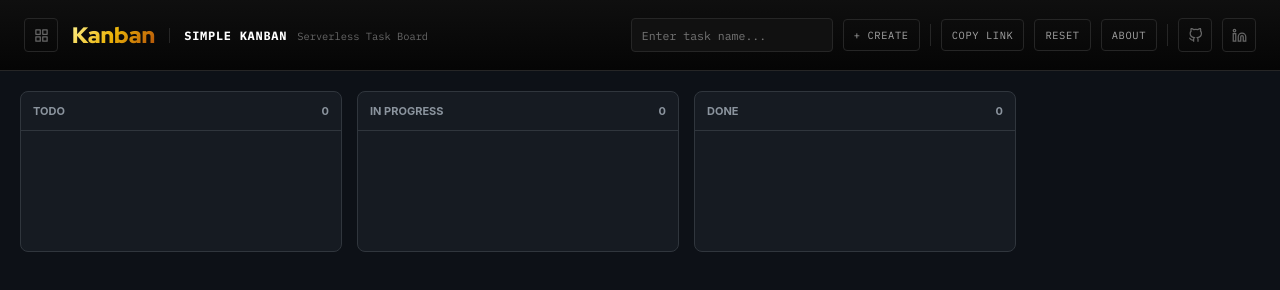
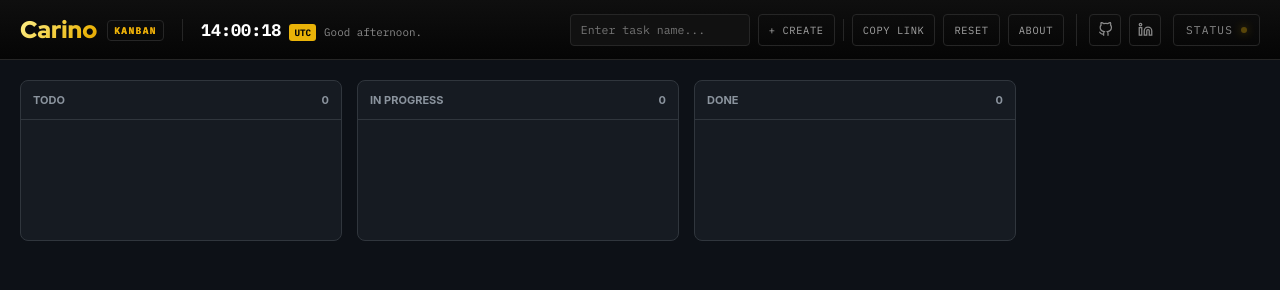
Before and after one commit to MiguelCarino/Simple-Kanban, a plain HTML site: page index.html in a window 1280 px wide. Drawn offline with Linux system fonts and the light colour scheme.

Commit message:
updated navbar

```diff
--- /dev/null
+++ b/carino-navbar.js
@@ -0,0 +1,173 @@
+/* ============================================================
+   carino-navbar.js — the shared Carino navbar, self-injecting.
+   ------------------------------------------------------------
+   Drop this file into any Carino Systems project and include it:
+
+     <script src="carino-navbar.js" data-app="AppName" defer></script>
+
+   It injects its own (scoped) styles + the canonical top-header
+   markup, then runs the live clock, greeting and the "Status"
+   diagnostics dropdown. Fully self-contained — no external deps,
+   no dependency on the app's own CSS. All styles are scoped under
+   #carinoNav so nothing leaks into (or clashes with) the app.
+   ============================================================ */
+(function () {
+  'use strict';
+
+  var TAG = (document.currentScript && document.currentScript.getAttribute('data-app')) || '';
+
+  var CSS = ''
+    + '#carinoNav{--cn-accent:#eab308;--cn-bg:#050505;--cn-border:#262626;--cn-text:#fff;--cn-muted:#8a8a8a;'
+    + '--cn-mono:"IBM Plex Mono",ui-monospace,SFMono-Regular,Menlo,monospace;'
+    + '--cn-sans:"IBM Plex Sans",system-ui,-apple-system,sans-serif;'
+    + 'height:60px;flex-shrink:0;box-sizing:border-box;background:linear-gradient(180deg,#0f0f0f 0%,#050505 100%);'
+    + 'border-bottom:1px solid var(--cn-border);display:flex;align-items:center;justify-content:space-between;'
+    + 'gap:16px;padding:0 20px;position:relative;z-index:2147483000;font-family:var(--cn-sans);}'
+    + '#carinoNav *,#carinoNav *::before,#carinoNav *::after{box-sizing:border-box;}'
+    + '#carinoNav .cn-left{display:flex;align-items:center;gap:18px;min-width:0;flex:1 1 auto;overflow:hidden;}'
+    + '#carinoNav .cn-right{display:flex;align-items:center;gap:10px;flex-shrink:0;}'
+    + '#carinoNav .brand-name{font-family:"Red Hat Display",var(--cn-sans);font-weight:900;font-size:1.5rem;line-height:1;'
+    + 'background:linear-gradient(130deg,#fef08a 0%,#eab308 50%,#b45309 100%);-webkit-background-clip:text;background-clip:text;'
+    + '-webkit-text-fill-color:transparent;text-decoration:none;white-space:nowrap;cursor:pointer;}'
+    + '#carinoNav .app-tag{-webkit-text-fill-color:var(--cn-accent);color:var(--cn-accent);font-family:var(--cn-mono);'
+    + 'font-size:.6rem;font-weight:700;letter-spacing:.14em;text-transform:uppercase;border:1px solid var(--cn-border);'
+    + 'border-radius:4px;padding:3px 6px;margin-left:10px;vertical-align:middle;}'
+    + '#carinoNav .app-tag:empty{display:none;}'
+    + '#carinoNav .header-clock{display:flex;align-items:baseline;gap:8px;border-left:1px solid var(--cn-border);padding-left:18px;min-width:0;overflow:hidden;}'
+    + '#carinoNav .clock-time{font-family:var(--cn-mono);font-size:1.05rem;font-weight:700;color:var(--cn-text);flex-shrink:0;}'
+    + '#carinoNav .clock-tz{font-family:var(--cn-mono);font-size:.58rem;font-weight:700;color:#050505;background:var(--cn-accent);padding:2px 5px;border-radius:3px;flex-shrink:0;}'
+    + '#carinoNav .brand-greeting{font-family:var(--cn-mono);font-size:.68rem;color:var(--cn-muted);white-space:nowrap;overflow:hidden;text-overflow:ellipsis;min-width:0;}'
+    + '#carinoNav .social-row{display:flex;gap:8px;}'
+    + '#carinoNav .icon-btn{width:32px;height:32px;border:1px solid var(--cn-border);border-radius:4px;display:flex;'
+    + 'align-items:center;justify-content:center;color:var(--cn-muted);transition:.2s;text-decoration:none;background:transparent;cursor:pointer;}'
+    + '#carinoNav .icon-btn:hover{border-color:var(--cn-accent);color:#050505;background:var(--cn-accent);transform:translateY(-2px);box-shadow:0 4px 12px rgba(234,179,8,.18);}'
+    + '#carinoNav .icon-btn svg{width:15px;height:15px;}'
+    + '#carinoNav .status-toggle{display:flex;align-items:center;gap:8px;background:transparent;border:1px solid var(--cn-border);'
+    + 'color:var(--cn-muted);font-family:var(--cn-mono);font-size:.7rem;text-transform:uppercase;letter-spacing:.1em;'
+    + 'padding:0 12px;height:32px;border-radius:4px;cursor:pointer;transition:.2s;}'
+    + '#carinoNav .status-toggle:hover{border-color:var(--cn-accent);color:var(--cn-accent);background:rgba(234,179,8,.06);}'
+    + '#carinoNav .pulse-dot{width:6px;height:6px;border-radius:50%;background:var(--cn-accent);box-shadow:0 0 8px var(--cn-accent);animation:cnPulse 2s ease-in-out infinite;}'
+    + '@keyframes cnPulse{0%,100%{opacity:1;}50%{opacity:.35;}}'
+    + '#carinoNav .diag-dropdown{position:absolute;top:calc(100% - 4px);right:16px;width:280px;background:#111;border:1px solid var(--cn-border);'
+    + 'border-radius:8px;padding:16px;box-shadow:0 18px 40px rgba(0,0,0,.6);opacity:0;visibility:hidden;transform:translateY(-8px);transition:.18s;z-index:2147483001;}'
+    + '#carinoNav .diag-dropdown.open{opacity:1;visibility:visible;transform:translateY(0);}'
+    + '#carinoNav .diag-section{font-family:var(--cn-mono);font-size:.58rem;letter-spacing:.12em;text-transform:uppercase;color:var(--cn-muted);margin:12px 0 6px;border-bottom:1px solid var(--cn-border);padding-bottom:4px;}'
+    + '#carinoNav .diag-section:first-child{margin-top:0;}'
+    + '#carinoNav .diag-row{display:flex;justify-content:space-between;align-items:baseline;gap:12px;font-size:.78rem;padding:3px 0;}'
+    + '#carinoNav .diag-lbl{color:var(--cn-muted);flex-shrink:0;}'
+    + '#carinoNav .diag-val{font-family:var(--cn-mono);color:var(--cn-text);text-align:right;word-break:break-all;}'
+    + '#carinoNav .cn-right{gap:12px;min-width:0;}'
+    + '#carinoNav .cn-actions{display:flex;align-items:center;gap:8px;flex-wrap:nowrap;min-width:0;}'
+    + '#carinoNav .cn-actions + .social-row{border-left:1px solid var(--cn-border);padding-left:12px;}'
+    + '@media(max-width:900px){#carinoNav .header-clock{display:none;}}'
+    + '@media(max-width:640px){#carinoNav .app-tag,#carinoNav .status-toggle span{display:none;}}';
+
+  var GH = 'M9 19c-5 1.5-5-2.5-7-3m14 6v-3.87a3.37 3.37 0 0 0-.94-2.61c3.14-.35 6.44-1.54 6.44-7A5.44 5.44 0 0 0 20 4.77 5.07 5.07 0 0 0 19.91 1S18.73.65 16 2.48a13.38 13.38 0 0 0-7 0C6.27.65 5.09 1 5.09 1A5.07 5.07 0 0 0 5 4.77a5.44 5.44 0 0 0-1.5 3.78c0 5.42 3.3 6.61 6.44 7A3.37 3.37 0 0 0 9 18.13V22';
+  var LI = 'M16 8a6 6 0 0 1 6 6v7h-4v-7a2 2 0 0 0-2-2 2 2 0 0 0-2 2v7h-4v-7a6 6 0 0 1 6-6z';
+
+  var MARKUP = ''
+    + '<header class="top-header" id="carinoNav">'
+    + '<div class="cn-left">'
+    + '<a class="brand-name" href="https://carino.systems/" title="Carino Systems — back to hub">Carino<span class="app-tag"></span></a>'
+    + '<div class="header-clock" aria-hidden="true">'
+    + '<span class="clock-time" id="cnClock">00:00:00</span>'
+    + '<span class="clock-tz" id="cnTz">LOCAL</span>'
+    + '<span class="brand-greeting" id="cnGreeting">Ready.</span>'
+    + '</div></div>'
+    + '<div class="cn-right">'
+    + '<div class="social-row">'
+    + '<a href="https://github.com/MiguelCarino" target="_blank" rel="noopener" class="icon-btn" title="GitHub" aria-label="GitHub"><svg viewBox="0 0 24 24" fill="none" stroke="currentColor" stroke-width="2"><path d="' + GH + '"></path></svg></a>'
+    + '<a href="https://www.linkedin.com/in/miguelcarino94/" target="_blank" rel="noopener" class="icon-btn" title="LinkedIn" aria-label="LinkedIn"><svg viewBox="0 0 24 24" fill="none" stroke="currentColor" stroke-width="2"><path d="' + LI + '"></path><rect x="2" y="9" width="4" height="12"></rect><circle cx="4" cy="4" r="2"></circle></svg></a>'
+    + '</div>'
+    + '<button class="status-toggle" id="cnToggle" title="Status" aria-label="Status" aria-haspopup="true" aria-expanded="false" aria-controls="cnBox"><span>Status</span><div class="pulse-dot"></div></button>'
+    + '</div>'
+    + '<div class="diag-dropdown" id="cnBox">'
+    + '<div class="diag-section">Session</div>'
+    + '<div class="diag-row"><span class="diag-lbl">Local time</span><span class="diag-val" id="cnDiagClock">--:--:--</span></div>'
+    + '<div class="diag-row"><span class="diag-lbl">Time zone</span><span class="diag-val" id="cnDiagTz">--</span></div>'
+    + '<div class="diag-row"><span class="diag-lbl">UTC</span><span class="diag-val" id="cnDiagUtc">--:--</span></div>'
+    + '<div class="diag-section">Client</div>'
+    + '<div class="diag-row"><span class="diag-lbl">Status</span><span class="diag-val" id="cnDiagNet">--</span></div>'
+    + '<div class="diag-row"><span class="diag-lbl">Viewport</span><span class="diag-val" id="cnDiagVp">--</span></div>'
+    + '<div class="diag-row"><span class="diag-lbl">Platform</span><span class="diag-val" id="cnDiagPlat">--</span></div>'
+    + '<div class="diag-row"><span class="diag-lbl">Language</span><span class="diag-val" id="cnDiagLang">--</span></div>'
+    + '</div>'
+    + '</header>';
+
+  function set(id, v) { var el = document.getElementById(id); if (el) el.textContent = v; }
+  function pad(n) { return String(n).padStart(2, '0'); }
+
+  function tick() {
+    var d = new Date();
+    var t = pad(d.getHours()) + ':' + pad(d.getMinutes()) + ':' + pad(d.getSeconds());
+    set('cnClock', t); set('cnDiagClock', t);
+    set('cnDiagUtc', pad(d.getUTCHours()) + ':' + pad(d.getUTCMinutes()) + 'Z');
+    var tz;
+    try { tz = Intl.DateTimeFormat().resolvedOptions().timeZone.split('/').pop() || 'LOCAL'; } catch (e) { tz = 'LOCAL'; }
+    set('cnTz', tz); set('cnDiagTz', tz);
+    var h = d.getHours();
+    set('cnGreeting', h < 5 ? 'Late shift.' : h < 12 ? 'Good morning.' : h < 18 ? 'Good afternoon.' : 'Good evening.');
+  }
+
+  function updateClientDiag() {
+    set('cnDiagNet', navigator.onLine ? 'Online' : 'Offline');
+    set('cnDiagVp', window.innerWidth + '×' + window.innerHeight);
+    set('cnDiagPlat', navigator.platform || '--');
+    set('cnDiagLang', navigator.language || '--');
+  }
+
+  function wireDiag() {
+    var toggle = document.getElementById('cnToggle');
+    var box = document.getElementById('cnBox');
+    if (!toggle || !box) return;
+    function aria() { toggle.setAttribute('aria-expanded', box.classList.contains('open') ? 'true' : 'false'); }
+    toggle.addEventListener('click', function (e) { e.stopPropagation(); updateClientDiag(); box.classList.toggle('open'); aria(); });
+    document.addEventListener('click', function (e) { if (box.classList.contains('open') && !box.contains(e.target) && !toggle.contains(e.target)) { box.classList.remove('open'); aria(); } });
+    document.addEventListener('keydown', function (e) { if (e.key === 'Escape' && box.classList.contains('open')) { box.classList.remove('open'); aria(); } });
+    window.addEventListener('resize', updateClientDiag);
+    window.addEventListener('online', updateClientDiag);
+    window.addEventListener('offline', updateClientDiag);
+  }
+
+  // Move an app's own header controls INTO the navbar's right cluster so there
+  // is a single top bar. The real DOM nodes are moved (not cloned), so their
+  // event handlers and ids are preserved. An app can opt in explicitly with
+  // [data-carino-actions] (the controls) + [data-carino-strip] (the now-empty
+  // wrapper to delete); otherwise we auto-detect the leftover `header.cs-header`
+  // bar that this migration leaves as a direct child of <body>.
+  function relocateActions(nav) {
+    var actions = document.querySelector('[data-carino-actions]');
+    var strip = document.querySelector('[data-carino-strip]');
+    if (!actions) {
+      var old = document.querySelector('body > header.cs-header');
+      if (old) { actions = old.querySelector('.cs-right') || old; strip = old; }
+    }
+    if (actions) {
+      actions.classList.add('cn-actions');
+      var right = nav.querySelector('.cn-right');
+      right.insertBefore(actions, right.querySelector('.social-row'));
+    }
+    if (strip && strip !== actions && strip.parentNode) strip.remove();
+  }
+
+  function inject() {
+    if (document.getElementById('carinoNav')) return;
+    var style = document.createElement('style');
+    style.id = 'carino-nav-style';
+    style.textContent = CSS;
+    document.head.appendChild(style);
+    var wrap = document.createElement('div');
+    wrap.innerHTML = MARKUP;
+    var nav = wrap.firstElementChild;
+    document.body.insertBefore(nav, document.body.firstChild);
+    if (TAG) { var t = nav.querySelector('.app-tag'); if (t) t.textContent = TAG; }
+    relocateActions(nav);
+    wireDiag();
+    tick();
+    setInterval(tick, 1000);
+    updateClientDiag();
+  }
+
+  if (document.readyState === 'loading') document.addEventListener('DOMContentLoaded', inject);
+  else inject();
+})();
--- a/index.html
+++ b/index.html
@@ -99,16 +99,6 @@
 <body>
 
 <header class="cs-header">
-  <div class="cs-left">
-    <a href="https://carino.systems" class="cs-icon-btn" title="Carino Systems">
-      <svg viewBox="0 0 24 24" fill="none" stroke="currentColor" stroke-width="2" stroke-linecap="round" stroke-linejoin="round"><rect x="3" y="3" width="7" height="7"/><rect x="14" y="3" width="7" height="7"/><rect x="3" y="14" width="7" height="7"/><rect x="14" y="14" width="7" height="7"/></svg>
-    </a>
-    <span class="cs-page-name">Kanban</span>
-    <div class="cs-info">
-      <span class="cs-info-title">Simple Kanban</span>
-      <span class="cs-info-desc">Serverless Task Board</span>
-    </div>
-  </div>
   <div class="cs-right">
     <input type="text" id="taskIn" class="cs-task-input" placeholder="Enter task name..." onkeydown="if(event.key==='Enter') addTask()">
     <button class="cs-btn" onclick="addTask()">+ Create</button>
@@ -116,13 +106,6 @@
     <button class="cs-btn" onclick="copyURL()">Copy Link</button>
     <button class="cs-btn" onclick="if(confirm('Wipe board?')) clearBoard()">Reset</button>
     <button class="cs-btn" onclick="toggleAbout(true)">About</button>
-    <div class="cs-vdiv"></div>
-    <a href="https://github.com/MiguelCarino" target="_blank" class="cs-icon-btn" title="GitHub">
-      <svg viewBox="0 0 24 24" fill="none" stroke="currentColor" stroke-width="2"><path d="M9 19c-5 1.5-5-2.5-7-3m14 6v-3.87a3.37 3.37 0 0 0-.94-2.61c3.14-.35 6.44-1.54 6.44-7A5.44 5.44 0 0 0 20 4.77 5.07 5.07 0 0 0 19.91 1S18.73.65 16 2.48a13.38 13.38 0 0 0-7 0C6.27.65 5.09 1 5.09 1A5.07 5.07 0 0 0 5 4.77a5.44 5.44 0 0 0-1.5 3.78c0 5.42 3.3 6.61 6.44 7A3.37 3.37 0 0 0 9 18.13V22"></path></svg>
-    </a>
-    <a href="https://www.linkedin.com/in/miguelcarino94/" target="_blank" class="cs-icon-btn" title="LinkedIn">
-      <svg viewBox="0 0 24 24" fill="none" stroke="currentColor" stroke-width="2"><path d="M16 8a6 6 0 0 1 6 6v7h-4v-7a2 2 0 0 0-2-2 2 2 0 0 0-2 2v7h-4v-7a6 6 0 0 1 6-6z"></path><rect x="2" y="9" width="4" height="12"></rect><circle cx="4" cy="4" r="2"></circle></svg>
-    </a>
   </div>
 </header>
 
@@ -246,5 +229,6 @@
 
     window.onload = store.load;
 </script>
+<script src="carino-navbar.js" data-app="Kanban" defer></script>
 </body>
 </html>
```
